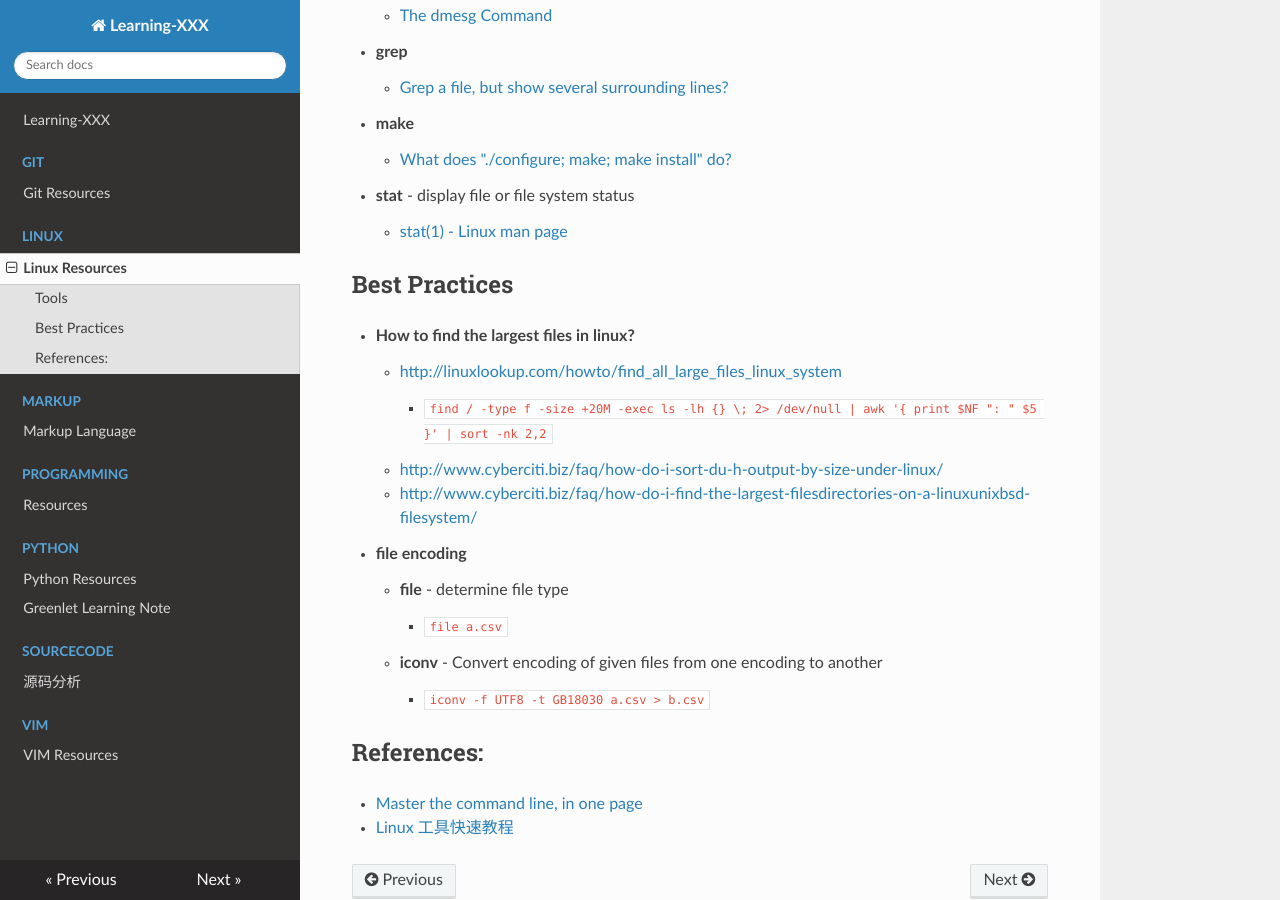
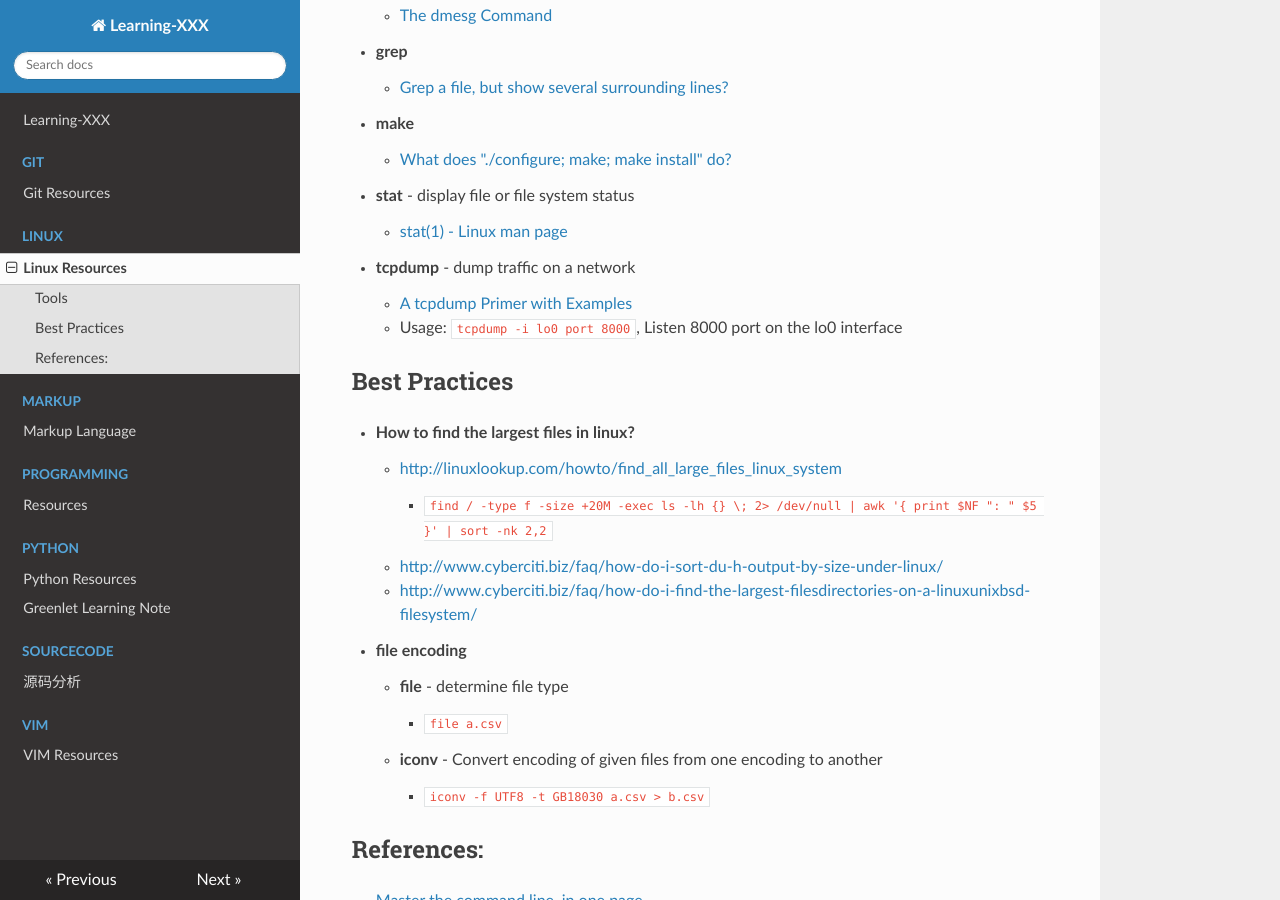
Before and after one commit to omsobliga/Learning-XXX, an MkDocs documentation site: the page built from docs/Linux/README.md, in a window 1280 px wide and 900 px high, scrolled down 392 px. Built offline with MkDocs 1.6.1, drawn with Linux system fonts in a browser that asks for light colours; nearby versions of some CDN libraries.

Commit message:
Add tcpdump

```diff
--- a/docs/Linux/README.md
+++ b/docs/Linux/README.md
@@ -20,6 +20,10 @@
 - **stat** - display file or file system status
     - [stat(1) - Linux man page](http://linux.die.net/man/1/stat)
 
+- **tcpdump** - dump traffic on a network
+    - [A tcpdump Primer with Examples](https://danielmiessler.com/study/tcpdump/)
+    - Usage: `tcpdump -i lo0 port 8000`, Listen 8000 port on the lo0 interface
+
 ## Best Practices
 
 - **How to find the largest files in linux?**
```
